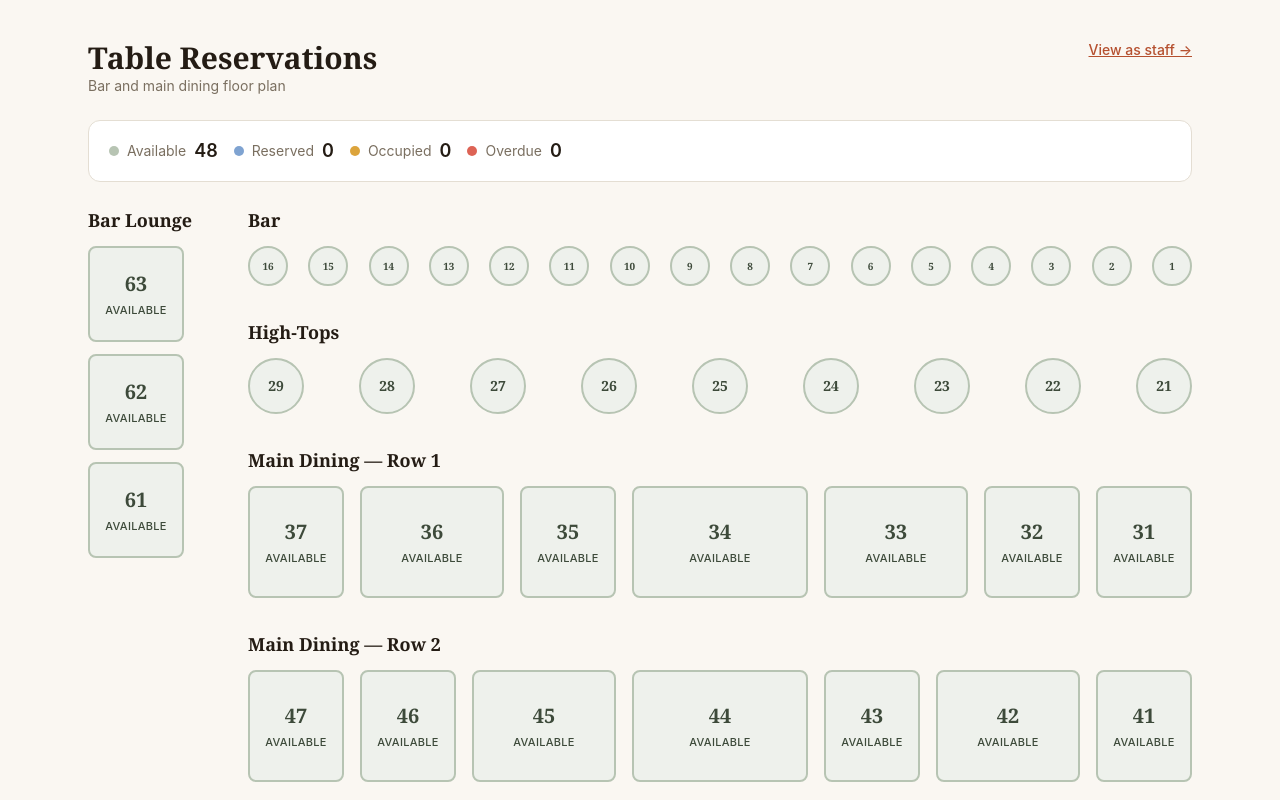
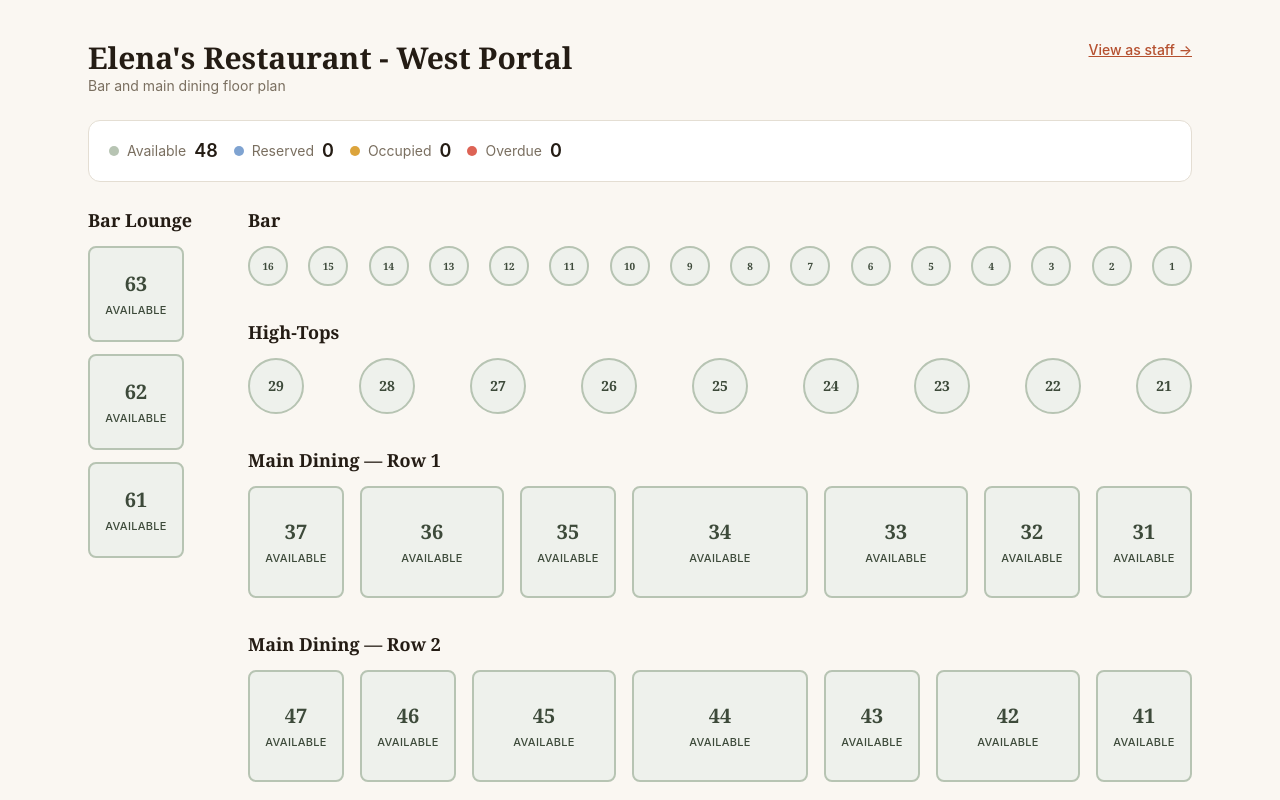
Before and after one commit to guillerocko1/Table-Reservations, a Next.js app: page / in a window 1280 px wide. Shown: the top 800 px of the page. Built offline with nearby package versions, Linux system fonts and the light colour scheme.

Commit message:
Rename app title to Elena's Restaurant - West Portal
Updated the browser tab title/description (app/layout.tsx), the page
heading on both the admin view and staff view, and the README's title
for consistency.

```diff
--- a/app/layout.tsx
+++ b/app/layout.tsx
@@ -2,8 +2,8 @@ import type { Metadata } from "next";
 import "./globals.css";
 
 export const metadata: Metadata = {
-  title: "Table Reservations",
-  description: "Manage bar and main dining table reservations.",
+  title: "Elena's Restaurant - West Portal",
+  description: "Manage bar and main dining table reservations for Elena's Restaurant - West Portal.",
 };
 
 export default function RootLayout({
--- a/app/page.tsx
+++ b/app/page.tsx
@@ -18,7 +18,7 @@ export default function Home() {
     <main className="mx-auto flex max-w-6xl flex-col gap-6 px-6 py-10">
       <header className="flex items-start justify-between gap-4">
         <div>
-          <h1 className="font-serif text-3xl font-bold text-[var(--color-text)]">Table Reservations</h1>
+          <h1 className="font-serif text-3xl font-bold text-[var(--color-text)]">Elena&apos;s Restaurant - West Portal</h1>
           <p className="text-sm text-[var(--color-text-muted)]">Bar and main dining floor plan</p>
           {!isPersistent && (
             <p className="mt-2 rounded-md bg-[var(--color-overdue-bg)] px-3 py-2 text-sm text-[var(--color-overdue-text)]">
--- a/app/staff/page.tsx
+++ b/app/staff/page.tsx
@@ -19,7 +19,7 @@ export default function StaffView() {
     <main className="mx-auto flex max-w-6xl flex-col gap-6 px-6 py-10">
       <header className="flex items-start justify-between gap-4">
         <div>
-          <h1 className="font-serif text-3xl font-bold text-[var(--color-text)]">Table Reservations</h1>
+          <h1 className="font-serif text-3xl font-bold text-[var(--color-text)]">Elena&apos;s Restaurant - West Portal</h1>
           <p className="text-sm text-[var(--color-text-muted)]">Staff view — click a table to see its details</p>
           {!isPersistent && (
             <p className="mt-2 rounded-md bg-[var(--color-overdue-bg)] px-3 py-2 text-sm text-[var(--color-overdue-text)]">
```
Also changed, not shown: 1 other file (tests, documents, lock files or other folders).
